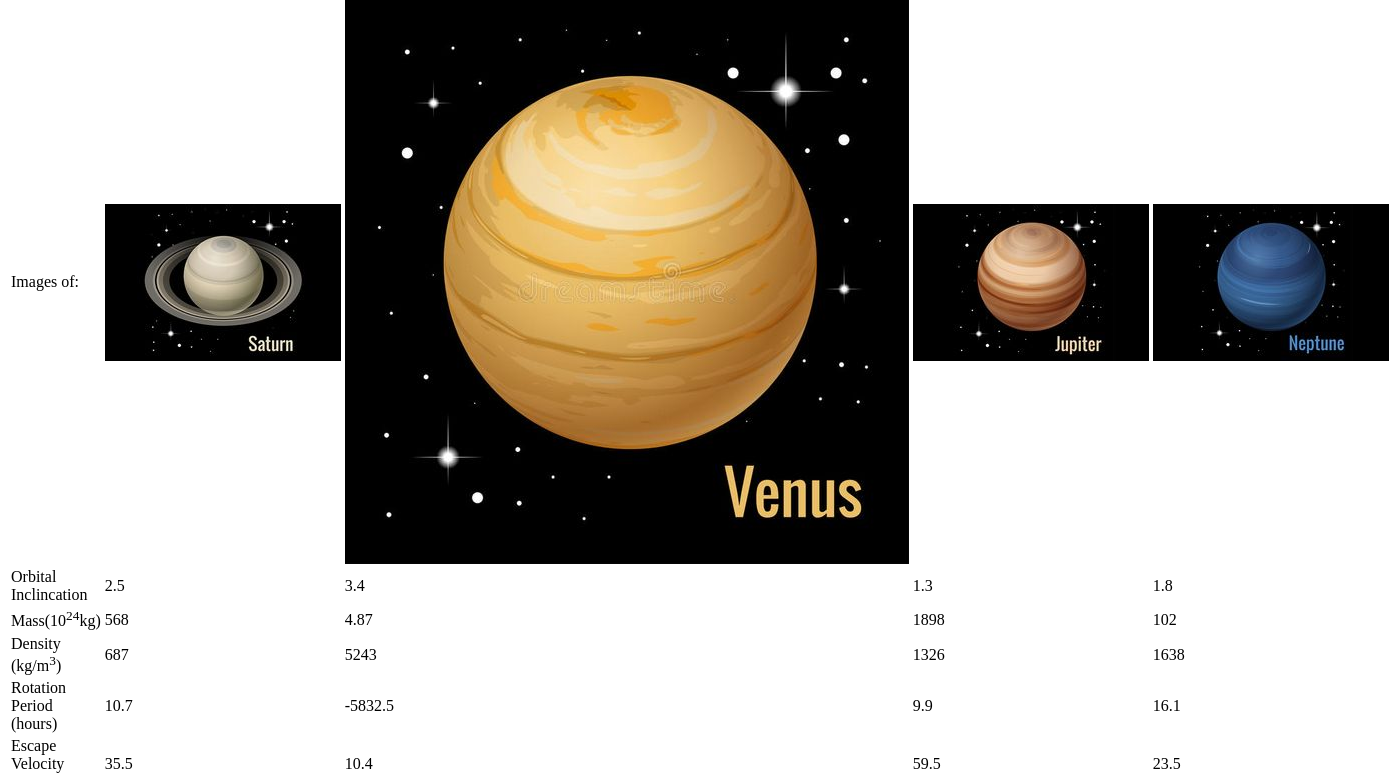
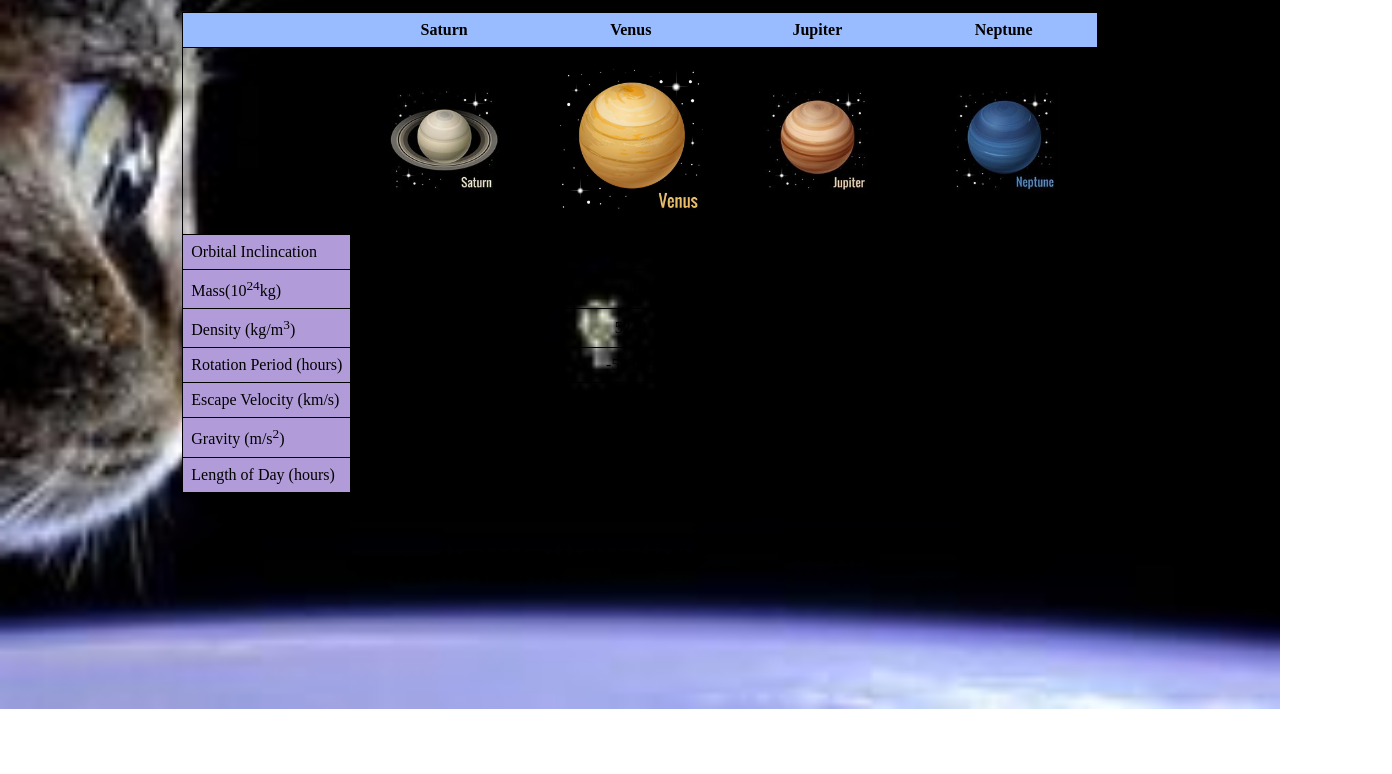
Before and after one commit to ste9jpg/Lab-5, a plain HTML site: page index.html in a window 1280 px wide. Shown: the part 91-865 px from the top of the page, 1392 px wide, since content can reach past the window. After the commit the page ends 800 px from the top, so only its background shows below. Drawn offline with Linux system fonts and the light colour scheme; files that its build step writes are made by us from their sources.

Commit message:
Fixing link to css

```diff
--- a/index.html
+++ b/index.html
@@ -3,7 +3,7 @@
 <head>
   <meta charset="utf-8">
   <title>Lab 5</title>
-  <link rel="stylesheet" href="css/style.css"
+  <link rel="stylesheet" href="css/styles.css"
  </head>
  <body>
    <h1>Planetary Fact Sheet</h1>
@@ -25,7 +25,7 @@
      </tr>
 
 	 <tr>
-	   <td><div class = "fact-one"> Orbital Inclincation</div></td>
+	   <td class = "fact-column"><div class = "fact-one"> Orbital Inclincation</div></td>
        <td> 2.5 </td>
        <td> 3.4 </td>
        <td> 1.3 </td>
@@ -33,42 +33,42 @@
 	 </tr>
 
 	 <tr>
-       <td><div class = "fact-two">Mass(10<sup>24</sup>kg)</div></td>
+       <td class = "fact-column"><div class = "fact-two">Mass(10<sup>24</sup>kg)</div></td>
        <td>568</td>
        <td>4.87</td>
        <td>1898</td>
        <td>102</td>
      </tr>
      <tr>
-       <td><div class = "fact-three">Density (kg/m<sup>3</sup>)</div</td>
+       <td class = "fact-column"><div class = "fact-three">Density (kg/m<sup>3</sup>)</div</td>
        <td>687</td>
        <td>5243</td>
        <td>1326</td>
        <td>1638</td>
      </tr>
      <tr>
-       <td><div class = "fact-four">Rotation Period (hours)</div></td>
+       <td class = "fact-column"><div class = "fact-four">Rotation Period (hours)</div></td>
        <td>10.7</td>
        <td>-5832.5</td>
        <td>9.9</td>
        <td>16.1</td>
      </tr>
      <tr>
-       <td><div class = "fact-five">Escape Velocity (km/s)</td>
+       <td class = "fact-column"><div class = "fact-five">Escape Velocity (km/s)</td>
        <td>35.5</td>
        <td>10.4</td>
        <td>59.5</td>
        <td>23.5</td>
      </tr>
      <tr>
-       <td><div class = "fact-six">Gravity (m/s<sup>2</sup>)</div></td>
+       <td class = "fact-column"div class = "fact-six">Gravity (m/s<sup>2</sup>)</div></td>
        <td>9.0</td>
        <td>8.9</td>
        <td>23.1</td>
        <td>11.0</td>
      </tr>
      <tr>
-      <td><div class = "fact-seven">Length of Day (hours)</div></td>
+      <td class = "fact-column"><div class = "fact-seven">Length of Day (hours)</div></td>
       <td>10.7</td>
       <td>2802.0</td>
       <td>9.9</td>
```
